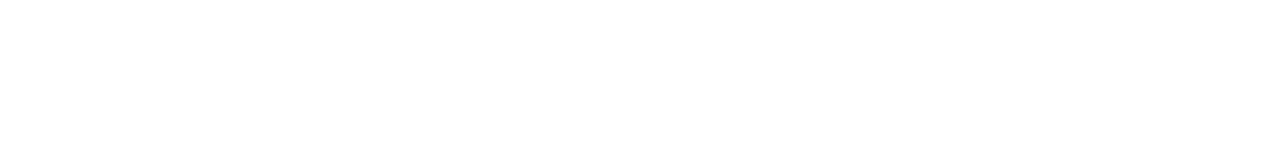
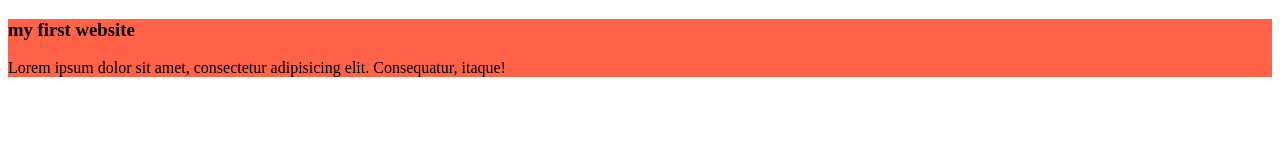
Before and after one commit to tanin9/assignment, a plain HTML site: page index.html in a window 1280 px wide. Drawn offline with Linux system fonts and the light colour scheme.

Commit message:
added the first blog

```diff
--- a/index.html
+++ b/index.html
@@ -5,8 +5,12 @@
     <meta http-equiv="X-UA-Compatible" content="IE=edge">
     <meta name="viewport" content="width=device-width, initial-scale=1.0">
     <title>My First Ever Github Repo</title>
+    <link rel="stylesheet" href="style.css">
 </head>
 <body>
-
+    <div>
+        <h3>my first website</h3>
+        <p>Lorem ipsum dolor sit amet, consectetur adipisicing elit. Consequatur, itaque!</p>
+    </div>
 </body>
 </html>
--- /dev/null
+++ b/style.css
@@ -0,0 +1,3 @@
+div{
+    background-color: tomato;
+}
```
